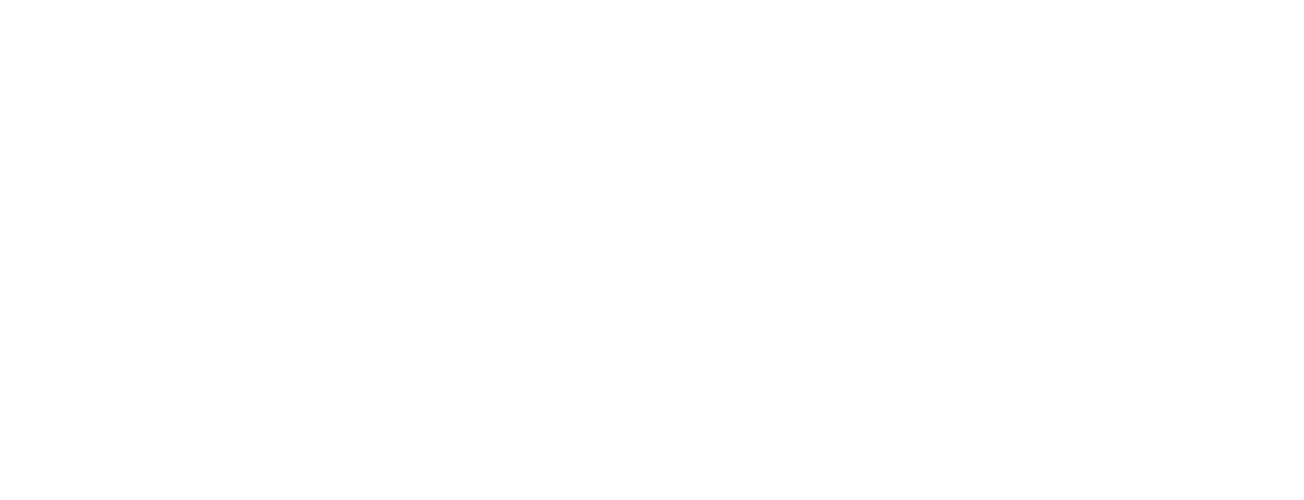
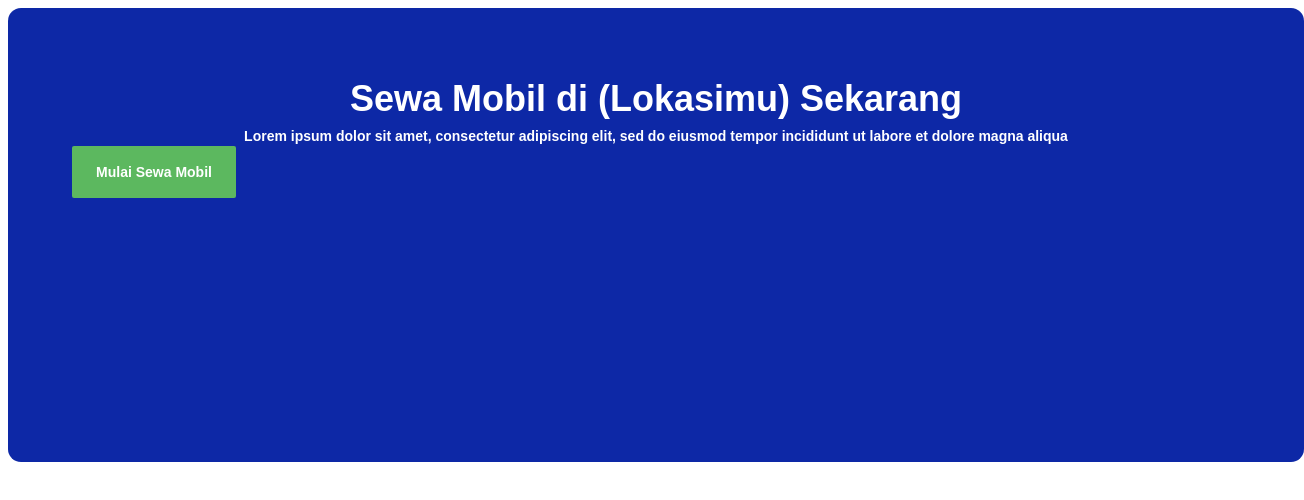
Before and after one commit to melindameike/project-kelompok, a plain HTML site: page index.html in a window 1280 px wide. Shown: the whole page, 1304 px wide, since content can reach past the window. Drawn offline with Linux system fonts and the light colour scheme.

Commit message:
tambah content

```diff
--- a/index.html
+++ b/index.html
@@ -1,12 +1,19 @@
 <!DOCTYPE html>
-<html lang="en">
+<html>
 <head>
-    <meta charset="UTF-8">
-    <meta http-equiv="X-UA-Compatible" content="IE=edge">
-    <meta name="viewport" content="width=device-width, initial-scale=1.0">
     <title>Document</title>
+    <link rel="stylesheet" href="./style.css"/>
 </head>
 <body>
+    <section class="button">
+        <div class="button-title">Sewa Mobil di (Lokasimu) Sekarang</div>
+        <div class="button-desk">Lorem ipsum dolor sit amet, consectetur adipiscing elit, sed do eiusmod tempor incididunt ut labore et dolore magna aliqua</div>
+        <div class="button-click">
+            <span>Mulai Sewa Mobil</span>
+        </div>
+
+
+    </section>
 
 </body>
 </html>
--- a/style.css
+++ b/style.css
@@ -0,0 +1,49 @@
+.button{
+width: 1168px;
+height: 326px;
+left: 136px;
+top: 2078px;
+background: #0D28A6;
+border-radius: 13px;
+padding: 64px;
+}
+.button-title{
+color: #FFFFFF;
+font-family: 'Arial';
+font-style: normal;
+font-weight: 700;
+font-size: 36px;
+line-height: 150%;
+text-align: center;
+}
+.button-desk{
+font-family: 'Arial';
+font-style: normal;
+font-weight: 700;
+font-size: 14px;
+line-height: 20px;
+text-align: center;
+color: #FFFFFF;
+}
+.button-click{
+padding: 8px 12px;
+gap: 10px;
+border-radius: 2px;
+width: 140px;
+height: 36px;
+left: 650px;
+top: 2304px;
+background: #5CB85F;
+display: flex;
+flex-direction: row;
+justify-content: center;
+align-items: center;
+}
+span{
+font-family: 'Arial';
+font-style: normal;
+font-weight: 700;
+font-size: 14px;
+line-height: 20px;
+color: #FFFFFF;
+}
```
